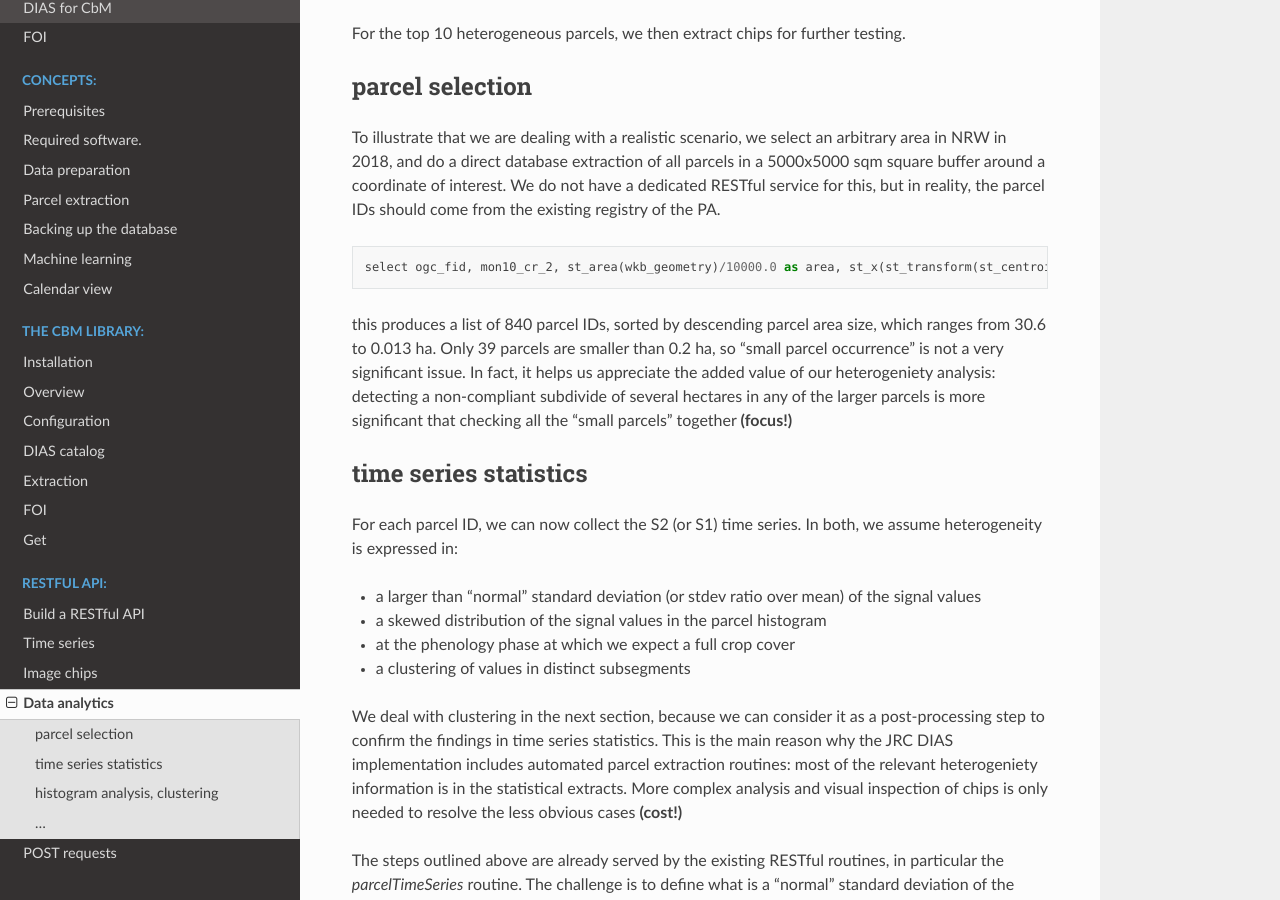
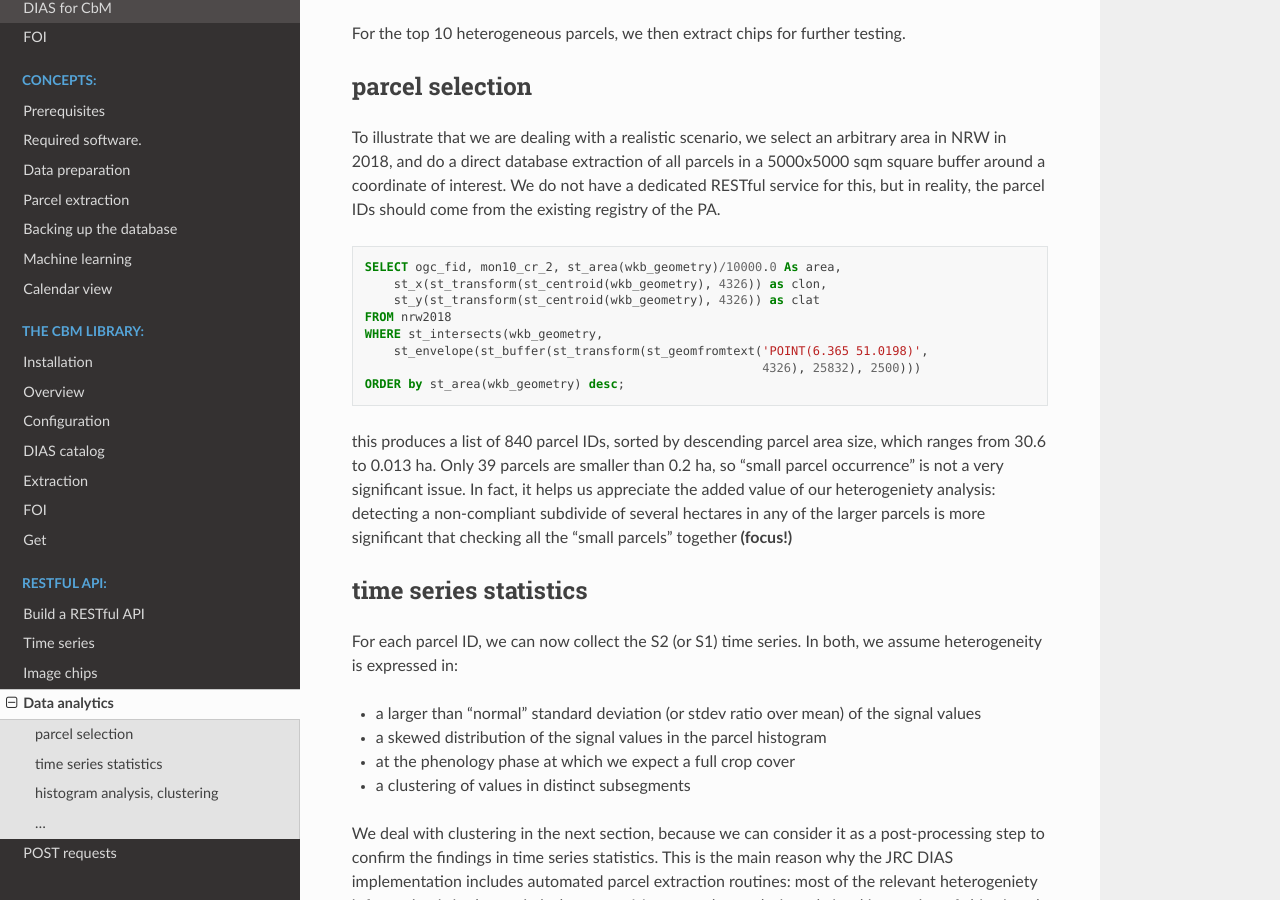
Before and after one commit to ec-jrc/cbm, a Sphinx documentation site: the page built from docs/api_analytics.md, in a window 1280 px wide and 900 px high, scrolled down 330 px. Built offline with Sphinx 7.4.7 and the Read the Docs theme 2.0.0, drawn with Linux system fonts in a browser that asks for light colours; pages that are not in the unit, such as notebooks, are missing from menus.

Commit message:
Update documentation

````diff
--- a/docs/api_analytics.md
+++ b/docs/api_analytics.md
@@ -12,8 +12,15 @@ For the top 10 heterogeneous parcels, we then extract chips for further testing.
 To illustrate that we are dealing with a realistic scenario, we select an arbitrary area in NRW in 2018, and do a direct database extraction of all parcels in a 5000x5000 sqm square buffer around a coordinate of interest. We do not have a dedicated RESTful service for this, but in reality, the parcel IDs should come from the existing registry of the PA.
 
 
-```
-select ogc_fid, mon10_cr_2, st_area(wkb_geometry)/10000.0 as area, st_x(st_transform(st_centroid(wkb_geometry), 4326)) as clon, st_y(st_transform(st_centroid(wkb_geometry), 4326)) as clat from nrw2018 where st_intersects(wkb_geometry, st_envelope(st_buffer(st_transform(st_geomfromtext('POINT(6.365 51.0198)', 4326), 25832), 2500))) order by st_area(wkb_geometry) desc;
+```sql
+SELECT ogc_fid, mon10_cr_2, st_area(wkb_geometry)/10000.0 As area,
+    st_x(st_transform(st_centroid(wkb_geometry), 4326)) as clon,
+    st_y(st_transform(st_centroid(wkb_geometry), 4326)) as clat
+FROM nrw2018
+WHERE st_intersects(wkb_geometry,
+    st_envelope(st_buffer(st_transform(st_geomfromtext('POINT(6.365 51.0198)',
+                                                       4326), 25832), 2500)))
+ORDER by st_area(wkb_geometry) desc;
 ```
 
 this produces a list of 840 parcel IDs, sorted by descending parcel area size, which ranges from 30.6 to 0.013 ha. Only 39 parcels are smaller than 0.2 ha, so "small parcel occurrence" is not a very significant issue. In fact, it helps us appreciate the added value of our heterogeniety analysis: detecting a non-compliant subdivide of several hectares in any of the larger parcels is more significant that checking all the "small parcels" together **(focus!)**
--- a/docs/index.rst
+++ b/docs/index.rst
@@ -19,7 +19,7 @@
    setup_extract
    setup_db_backup
    setup_ml
-   cbm_calendar
+   setup_calendar
 
 
 .. toctree::
@@ -42,6 +42,6 @@
 
    api_build
    api_ts
-   api_img
+   api_imgs
    api_analytics
    api_post
````
Also changed, not shown: docs/api_imgs.md (renamed from docs/api_img.md, +1 -1 lines), docs/api_ts.md (+1 -1 lines), docs/cbm_card.md (+1 -1 lines), docs/cbm_ext.md (+13 -0 lines), docs/setup_calendar.md (renamed from docs/cbm_calendar.md).
